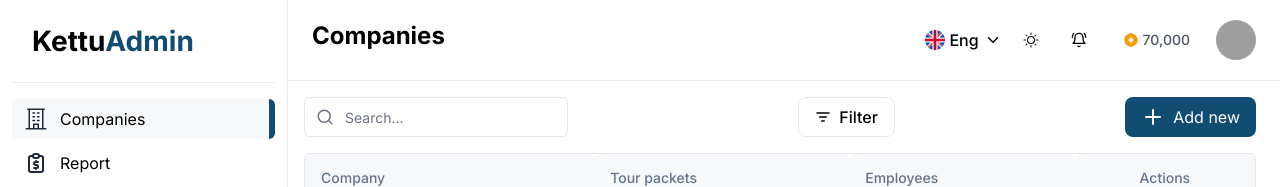
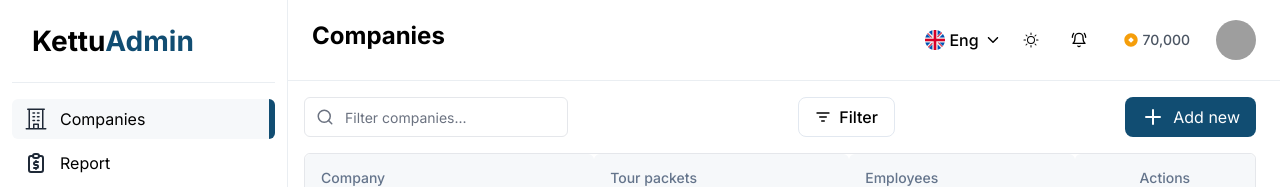
Before and after one commit to JFaithTrust/kettu_admin, a Next.js app: page /en/dashboard/companies in a window 1280 px wide. Shown: the top 187 px of the page. Built offline with nearby package versions, Linux system fonts and the light colour scheme; grey boxes are pictures that could not be loaded.

Commit message:
minor improvements

```diff
--- a/src/components/layout/data-table.tsx
+++ b/src/components/layout/data-table.tsx
@@ -20,6 +20,8 @@ import { CustomPagination } from "@/components/ui/custom-pagination";
 import { Searchbar } from "@/components/layout/searchbar";
 import { Filter } from "@/components/layout/filter";
 import { AddButton } from "@/components/layout/add-button";
+import { Input } from "@/components/ui/input";
+import { LuSearch } from "react-icons/lu";
 
 
 interface TableProps<D, V> {
@@ -32,7 +34,15 @@ interface TableProps<D, V> {
   hasPagination: boolean
 }
 
-export function DataTable<D, V>({ columns, data, hasFilter, hasSearchbar, hasPagination, hasAddButton, addButtonLink }: TableProps<D, V>) {
+export function DataTable<D, V>({
+                                  columns,
+                                  data,
+                                  hasFilter,
+                                  hasSearchbar,
+                                  hasPagination,
+                                  hasAddButton,
+                                  addButtonLink
+                                }: TableProps<D, V>) {
   const [pagination, setPagination] = useState<PaginationType>({
     pageIndex: 0,
     pageSize: 5,
@@ -46,8 +56,10 @@ export function DataTable<D, V>({ columns, data, hasFilter, hasSearchbar, hasPag
   const [rowSelection, setRowSelection] = React.useState({})
 
   useEffect(() => {
-    console.log(pagination)
-  }, [pagination]);
+    console.log(table.getColumn("company")?.getFilterValue())
+    console.log(table.getFilteredRowModel())
+    // console.log("Work")
+  }, [columnFilters]);
 
   const table = useReactTable({
     data,
@@ -61,6 +73,7 @@ export function DataTable<D, V>({ columns, data, hasFilter, hasSearchbar, hasPag
     onColumnVisibilityChange: setColumnVisibility,
     onRowSelectionChange: setRowSelection,
     onPaginationChange: setPagination,
+    manualFiltering: false,
     state: {
       pagination,
       sorting,
@@ -73,9 +86,24 @@ export function DataTable<D, V>({ columns, data, hasFilter, hasSearchbar, hasPag
   return (
     <div className={"w-full flex flex-col gap-y-4"}>
       <div className="flex items-center justify-between">
-        {hasSearchbar && (
-          <Searchbar />
-        )}
+        {/*{hasSearchbar && (*/}
+        {/*  <Searchbar<D, V> table={table} />*/}
+        {/*)}*/}
+
+        {/*Mana bu joyda Search componenetini emas Shadcn da yozilgan kodni olib kelib tashladim bari bir ishlamayapti*/}
+        <div className={"relative"}>
+          <Input
+            placeholder="Filter companies..."
+            value={(table.getColumn("company")?.getFilterValue() as string) ?? ""}
+            onChange={(event) => table.getColumn("company")?.setFilterValue(event.target.value)
+            }
+            className="max-w-sm peer block rounded-md border border-gray-200 py-[9px] pl-10 text-sm outline-2 placeholder:text-gray-500"
+          />
+          <LuSearch
+            className="pointer-events-none absolute left-3 top-1/2 h-[18px] w-[18px] -translate-y-1/2 text-gray-500 peer-focus:text-gray-900" />
+        </div>
+
+
         {hasFilter && (
           <Filter table={table} />
         )}
--- a/src/components/layout/searchbar.tsx
+++ b/src/components/layout/searchbar.tsx
@@ -1,12 +1,29 @@
 import { Input } from "@/components/ui/input";
 import { LuSearch } from "react-icons/lu";
-import React from "react";
+import React, { useEffect, useState } from "react";
+import { Table } from "@tanstack/table-core";
+import { AccessorKeyColumnDefBase } from "@tanstack/table-core";
 
-export const Searchbar = () => {
+interface SearchBarProps<D, V> {
+  table: Table<D>;
+}
+
+export function Searchbar<D, V>(props: SearchBarProps<D, V>) {
+  const [searchText, setSearchText] = useState<string>("")
+
+  useEffect(() => {
+    // console.log(props.table.getRowModel().rows[1].getValue("2"))
+    // console.log(props.column.id)
+    console.log(props.table.getColumn("company")?.getFilterValue())
+  }, [searchText]);
+
   return (
     <div className={"relative"}>
       <Input
-        placeholder="Search..."
+        placeholder="Filter companies..."
+        value={(props.table.getColumn("company")?.getFilterValue() as string) ?? ""}
+        onChange={(event) => props.table.getColumn("company")?.setFilterValue(event.target.value)
+        }
         className="max-w-sm peer block rounded-md border border-gray-200 py-[9px] pl-10 text-sm outline-2 placeholder:text-gray-500"
       />
       <LuSearch
```
